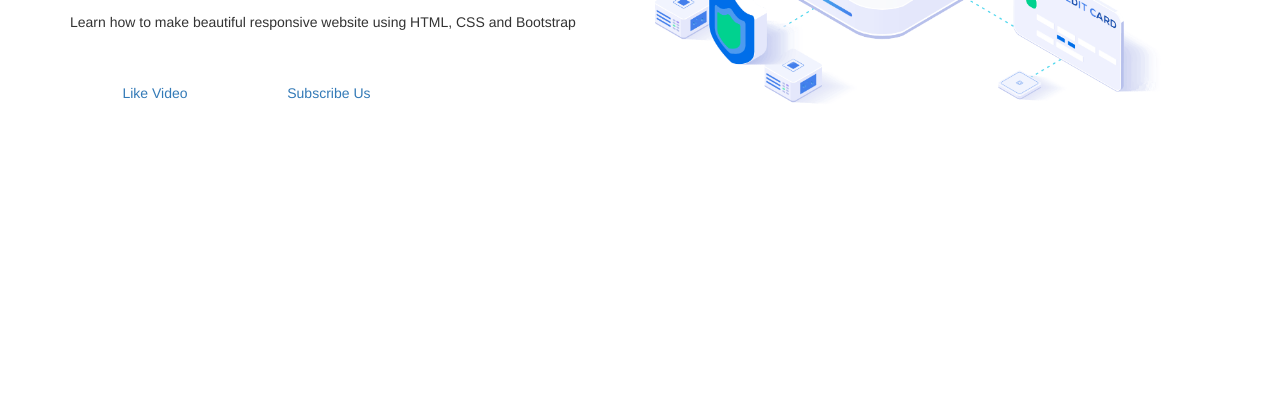
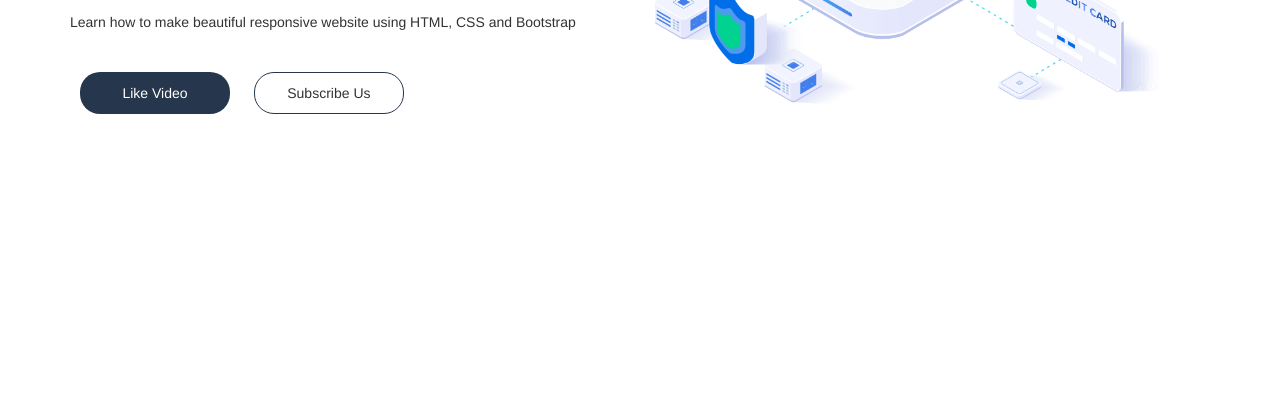
Before and after one commit to gregjett92/Clear-View-Merchant-Consulting, a plain HTML site: page index.html in a window 1280 px wide. Shown: the part 388-800 px from the top of the page. Drawn offline with nearby package versions, Linux system fonts and the light colour scheme.

Commit message:
added color and shadow effect to buttons

```diff
--- a/css/style.css
+++ b/css/style.css
@@ -36,3 +36,22 @@ a.btn{
     padding: 10px;
     border-radius: 20px;
 }
+
+a.btn-first{
+    background-color: #26374D;
+    color: #fff;
+}
+
+a.btn-second {
+    background: transparent;
+    border: 1px solid #26374D;
+    color: #333;
+}
+
+a.btn:hover{
+    background: #26374D;
+    border: none;
+    color: #fff;
+    box-shadow: 5px 5px 10px #999;
+    transition: 0.3s;
+}
```
